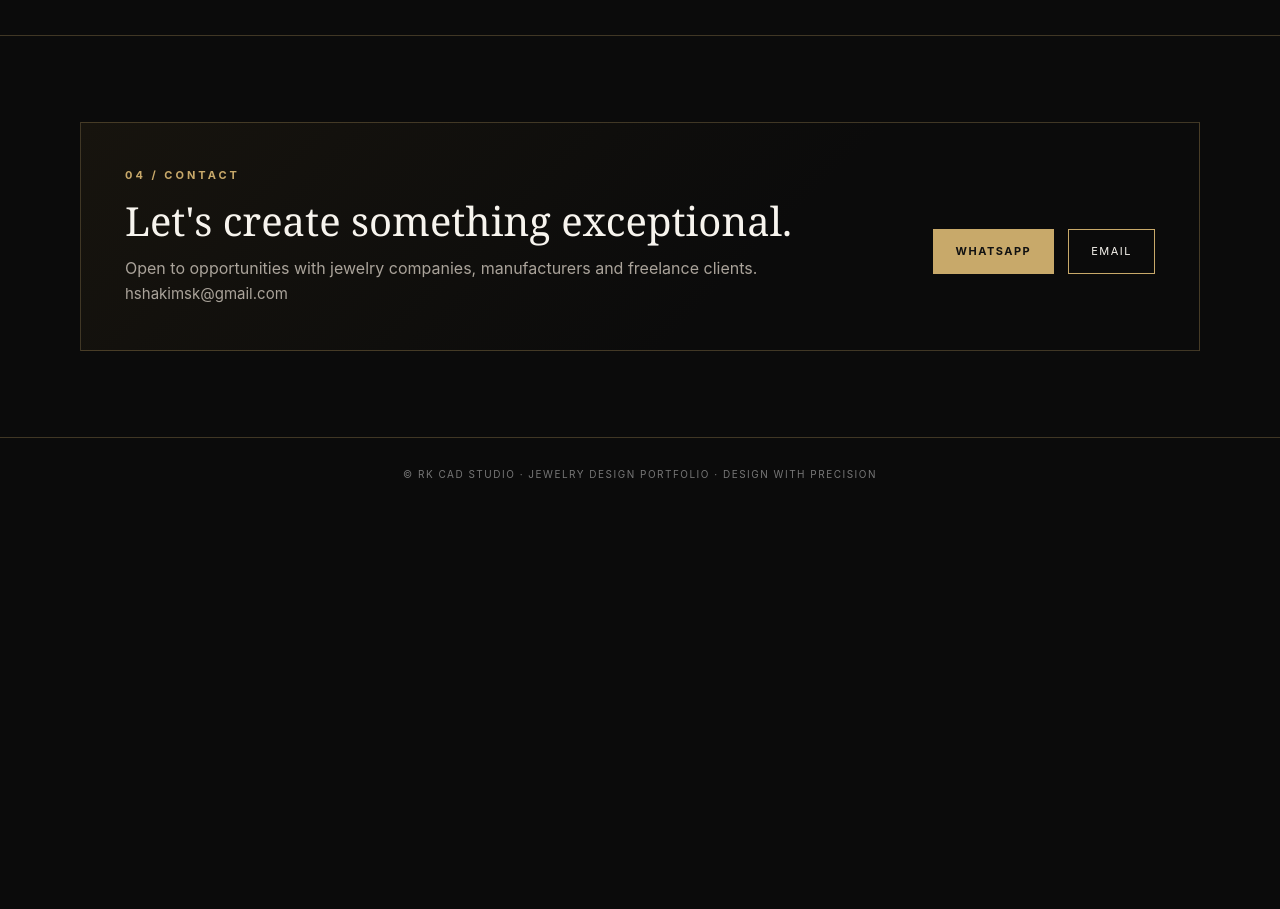
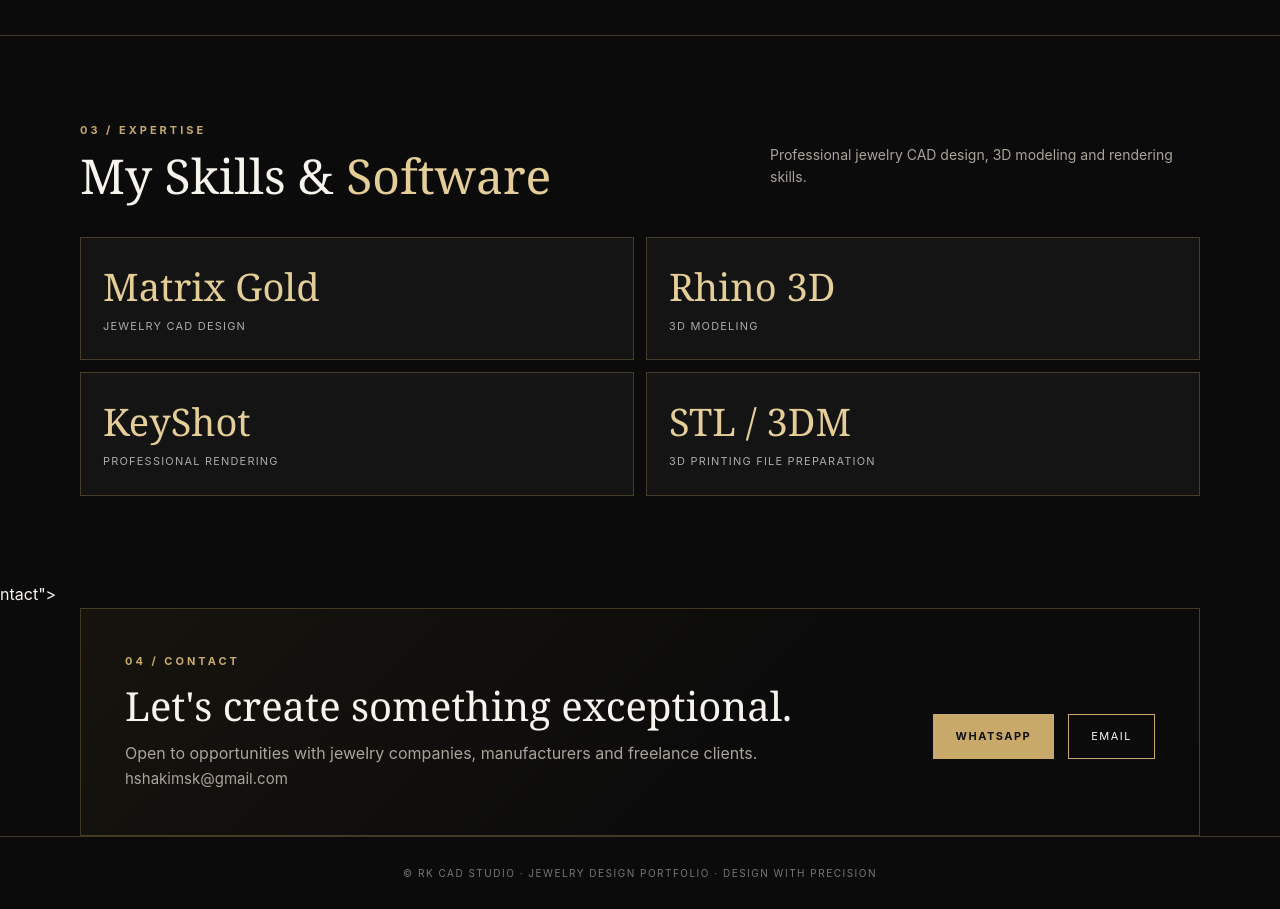
Before and after one commit to rkcadstudio/rk-cad-studio, a plain HTML site: page index.html in a window 1280 px wide. Shown: the part 2700-3609 px from the top of the page. Before the commit the page ends 3210 px from the top, so only its background shows below. Drawn offline with Linux system fonts and the light colour scheme.

Commit message:
Add skills and software section

```diff
--- a/index.html
+++ b/index.html
@@ -23,7 +23,23 @@
 
   Diamond cluster detailing
 <section class="section" id="skills"><div class="wrap"><div class="section-head"><div><div class="eyebrow">03 / Expertise</div><h2>Skills & tools</h2></div><p class="section-intro">From the first concept to a detailed digital model and final visual presentation.</p></div><div class="skills"><div class="skill"><div class="num">01</div><h3>Jewelry Design</h3><p>Diamond jewelry · Rings · Earrings · Bracelets · Necklaces · Custom concepts</p></div><div class="skill"><div class="num">02</div><h3>CAD Software</h3><p>Matrix Gold · Rhino 3D · Jewelry 3D modeling</p></div><div class="skill"><div class="num">03</div><h3>Technical & Rendering</h3><p>KeyShot rendering · Stone setting knowledge · Proportion · STL / 3DM preparation</p></div></div></div></section>
-<section class="section" id="contact"><div class="wrap"><div class="contact"><div><div class="eyebrow">04 / Contact</div><h2>Let's create something exceptional.</h2><p>Open to opportunities with jewelry companies, manufacturers and freelance clients.</p><p class="contact-email">hshakimsk@gmail.com</p></div><div class="actions">
+<section class="section" id="co<section class="section" id="skills">
+  <div class="wrap">
+    <div class="section-head">
+      <div>
+        <div class="eyebrow">03 / Expertise</div>
+        <h2>My Skills & <span class="gold">Software</span></h2>
+      </div>
+      <p class="section-intro">Professional jewelry CAD design, 3D modeling and rendering skills.</p>
+    </div>
+    <div class="stats">
+      <div class="stat"><strong>Matrix Gold</strong><span>Jewelry CAD Design</span></div>
+      <div class="stat"><strong>Rhino 3D</strong><span>3D Modeling</span></div>
+      <div class="stat"><strong>KeyShot</strong><span>Professional Rendering</span></div>
+      <div class="stat"><strong>STL / 3DM</strong><span>3D Printing File Preparation</span></div>
+    </div>
+  </div>
+</section>ntact"><div class="wrap"><div class="contact"><div><div class="eyebrow">04 / Contact</div><h2>Let's create something exceptional.</h2><p>Open to opportunities with jewelry companies, manufacturers and freelance clients.</p><p class="contact-email">hshakimsk@gmail.com</p></div><div class="actions">
 <a class="btn primary" href="https://wa.me/917001611633" target="_blank">WhatsApp</a>
 <a class="btn" href="mailto:hshakimsk@gmail.com?subject=Jewelry%20CAD%20Design%20Enquiry">Email</a>
 </main><footer>© RK CAD STUDIO · JEWELRY DESIGN PORTFOLIO · DESIGN WITH PRECISION</footer>
```
